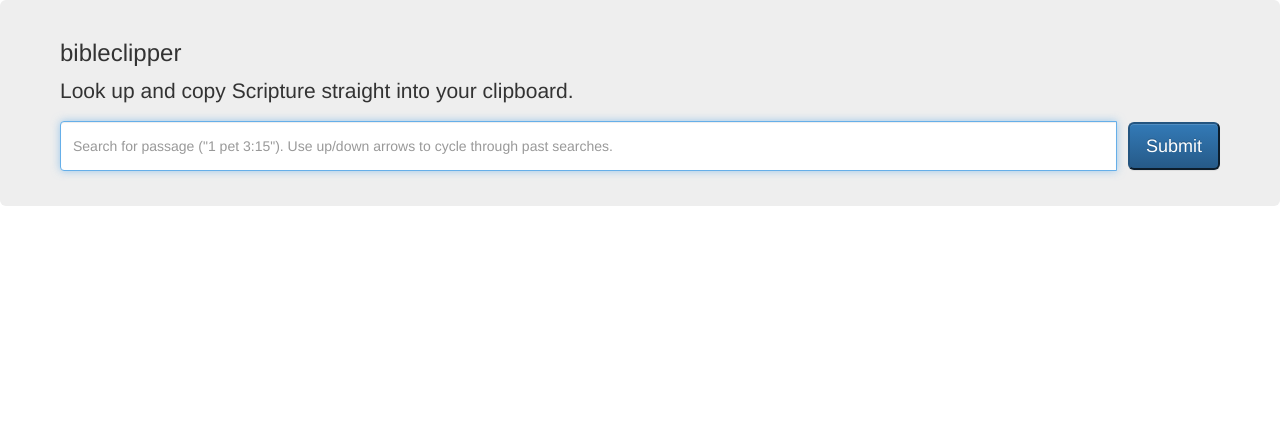
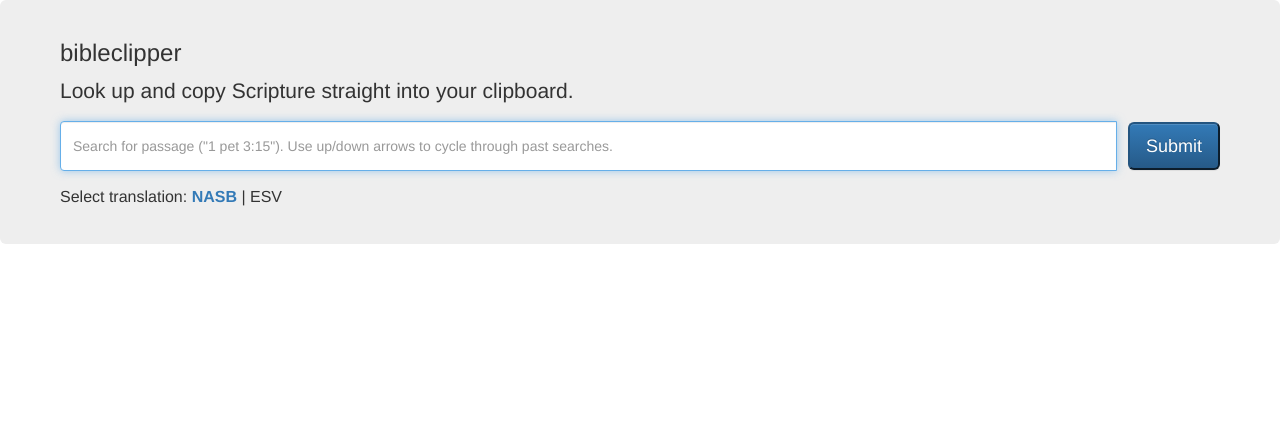
Before and after one commit to jasonku/bibleclipper, a PHP site: page / in a window 1280 px wide. Shown: the top 443 px of the page. Run offline with PHP 8.4, Linux system fonts and the light colour scheme; some libraries are stand-ins or nearby versions.

Commit message:
Add support for choosing translation.

```diff
--- a/index.css
+++ b/index.css
@@ -10,6 +10,19 @@
 #passage-search {
   height: 50px;
   width: 99%;
+}
+
+#translation {
+  font-size: 16px;
+}
+
+#nasb, #esv {
+  cursor: pointer;
+}
+
+.selected-translation {
+  color: #337ab7;
+  font-weight: bold;
 }
 
 #passage-template {
--- a/index.html
+++ b/index.html
@@ -36,6 +36,8 @@
             </span>
           </div>
         </form>
+
+        <p id="translation">Select translation: <span id="nasb" class="translation-option">NASB</span> | <span id="esv" class="translation-option">ESV</span></p>
       </div>
 
       <div id="passages">
--- a/index.js
+++ b/index.js
@@ -21,6 +21,25 @@ window.onload = function () {
 
   var queries = [''];
   var queryIndex;
+
+  var markAsSelected = function (element) {
+    $('.translation-option').removeClass('selected-translation');
+    $(element).addClass('selected-translation');
+  }
+
+  var translationSelectionHandler = function (e) {
+    translation = e.target.id;
+    window.localStorage.setItem('bibleclipperTranslation', translation);
+
+    markAsSelected(e.target);
+  }
+
+  $('.translation-option')
+    .on('click', translationSelectionHandler);
+
+  var translation = window.localStorage.getItem('bibleclipperTranslation') || 'nasb';
+
+  markAsSelected($('#' + translation));
 
   document.onkeypress = function (evt) {
      evt = evt || window.event;
@@ -147,7 +166,7 @@ window.onload = function () {
     }
 
     var request = $.ajax({
-      url: "http://nasb.literalword.com",
+      url: "http://" + translation + ".literalword.com",
       method: "GET",
       data: {
         q: query,
```
Also changed, not shown: 1 other file.
